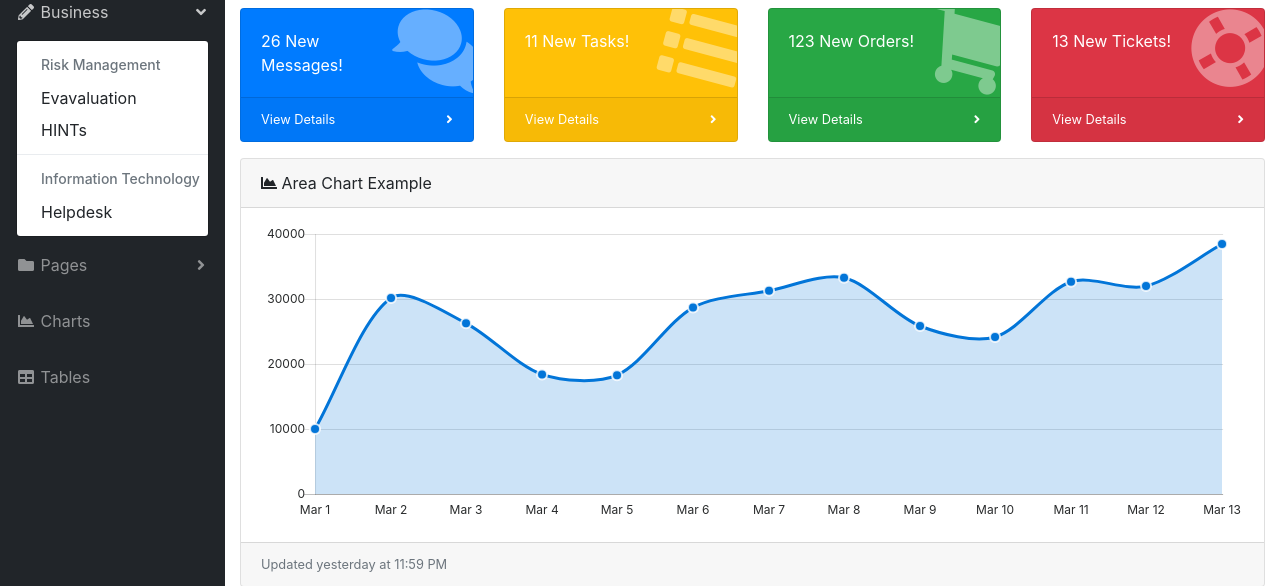
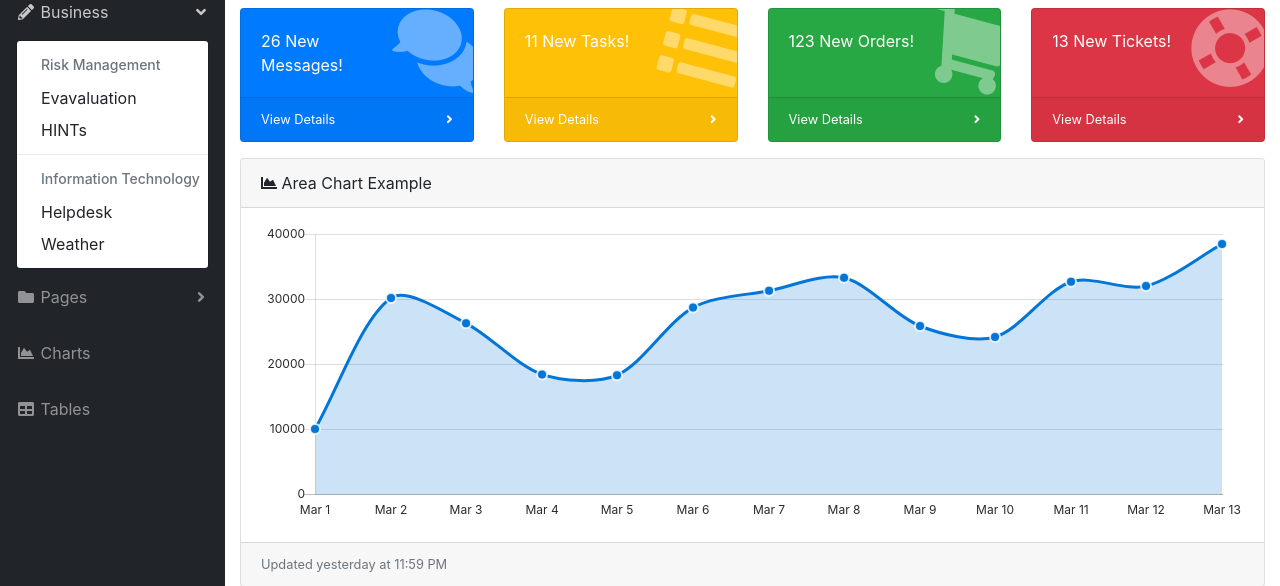
Before and after one commit to kimhtae/groupbase, a Django app: page / in a window 1280 px wide, after a click on "Business". Shown: the part 128-714 px from the top of the page. Run offline with Django 3.2, Linux system fonts and the light colour scheme; some libraries are stand-ins or nearby versions.

Commit message:
modify url weather

```diff
--- a/main/templates/main/sidebar.html
+++ b/main/templates/main/sidebar.html
@@ -20,6 +20,7 @@
       <div class="dropdown-divider"></div>
       <h6 class="dropdown-header">Information Technology</h6>
       <a class="dropdown-item" href="#">Helpdesk</a>
+      <a class="dropdown-item" href="{% url 'weather_search' %}">Weather</a>
     </div>
   </li>
   <li class="nav-item dropdown">
```
